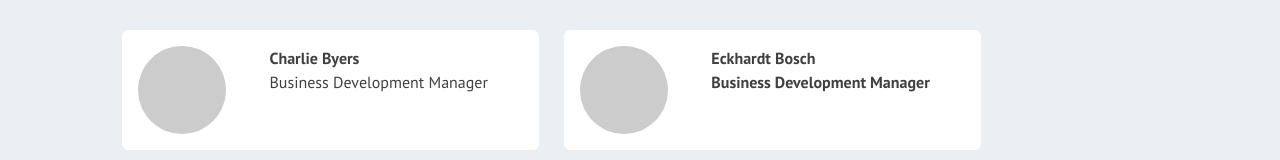
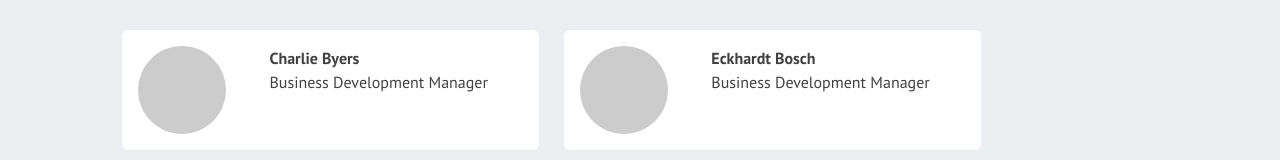
Before and after one commit to charliebyers/hubl, a plain HTML site: page index.html in a window 1280 px wide. Shown: the part 1878-2038 px from the top of the page. Drawn offline with Linux system fonts and the light colour scheme.

Commit message:
Update index.html

```diff
--- a/index.html
+++ b/index.html
@@ -92,7 +92,7 @@
 <div class="team-member--description">
 <p class="bold">Eckhardt Bosch</p>
 
-<p class="bold">Business Development Manager</p>
+<p>Business Development Manager</p>
 </div>
 </div>
 </div>
```
